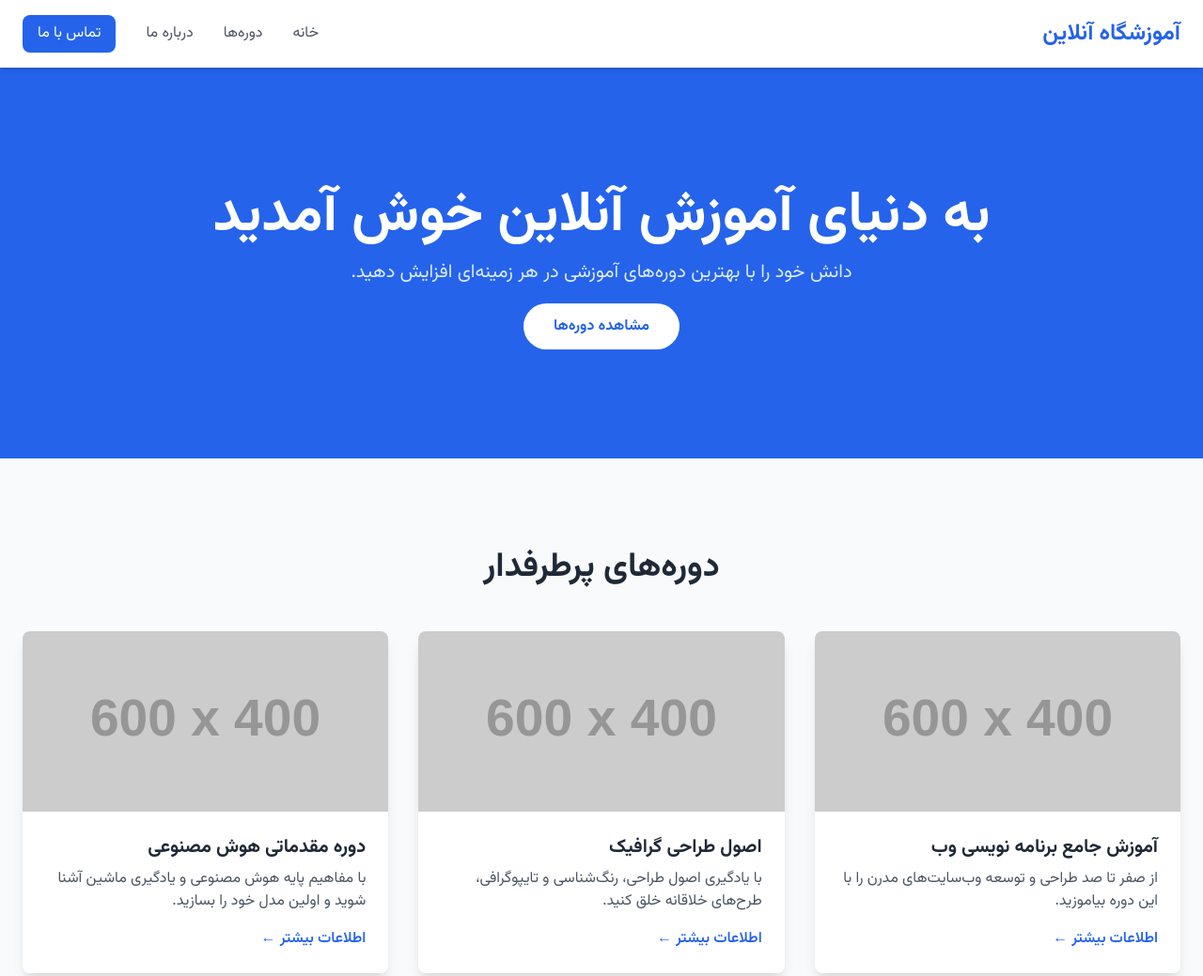
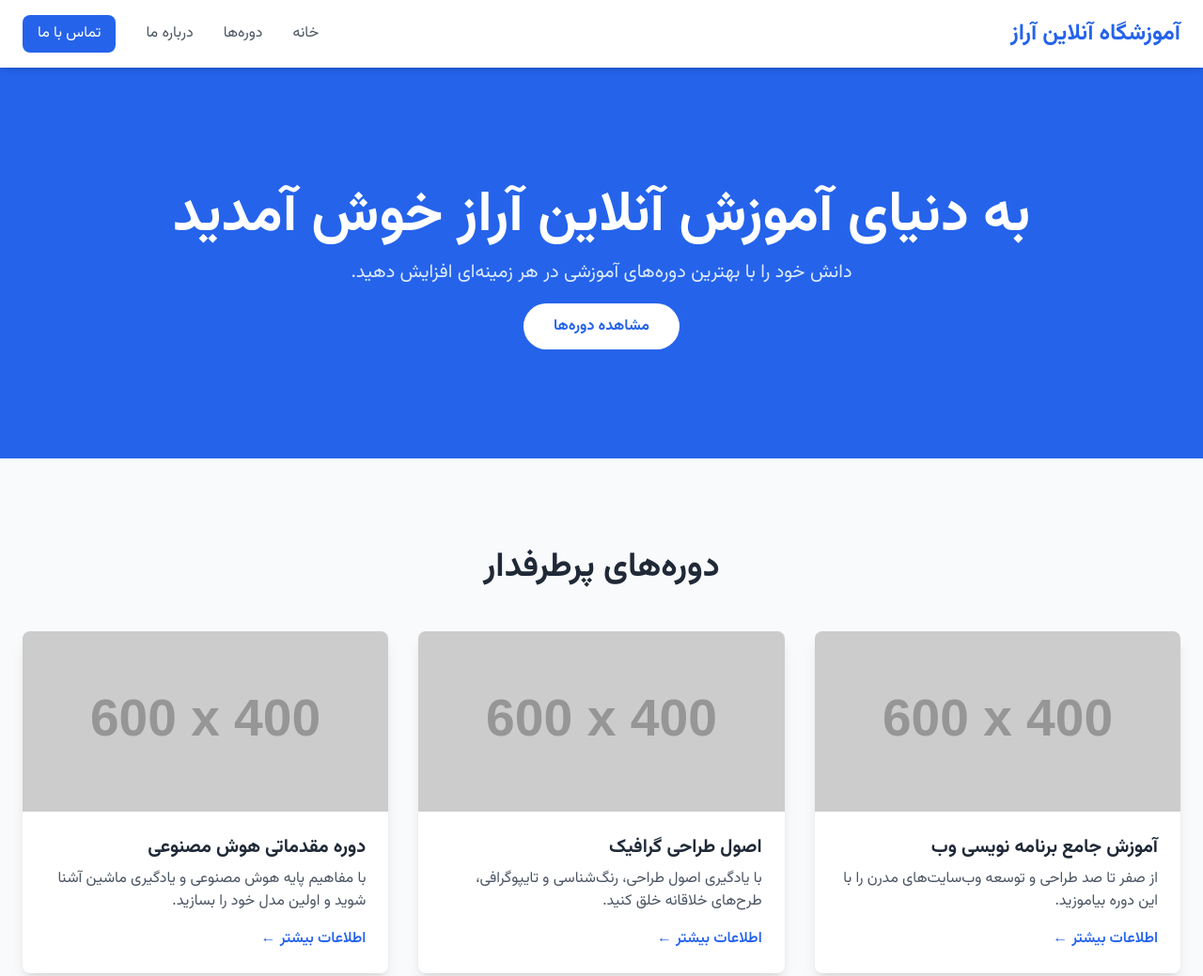
Before and after one commit to 545057/545057.github.io, a plain HTML site: page index.html in a window 1280 px wide. Shown: the top 1039 px of the page at 94% size. Drawn offline with nearby package versions, Linux system fonts and the light colour scheme; placeholder pictures from the web are drawn by us.

Commit message:
Update index.html

```diff
--- a/index.html
+++ b/index.html
@@ -29,7 +29,7 @@
     <!-- Header Section -->
     <header class="bg-white shadow-md sticky top-0 z-50">
         <nav class="container mx-auto px-6 py-4 flex justify-between items-center">
-            <a href="#" class="text-2xl font-bold text-blue-600">آموزشگاه آنلاین</a>
+            <a href="#" class="text-2xl font-bold text-blue-600"> آموزشگاه آنلاین آراز</a>
 
             <!-- Desktop Menu -->
             <div class="hidden md:flex items-center space-x-reverse space-x-8">
@@ -62,7 +62,7 @@
         <!-- Hero Section -->
         <section id="home" class="bg-blue-600 text-white text-center py-20 md:py-32">
             <div class="container mx-auto px-6">
-                <h1 class="text-4xl md:text-6xl font-bold mb-4 leading-tight">به دنیای آموزش آنلاین خوش آمدید</h1>
+                <h1 class="text-4xl md:text-6xl font-bold mb-4 leading-tight">به دنیای آموزش آنلاین آراز خوش آمدید</h1>
                 <p class="text-lg md:text-xl mb-8 text-blue-100">دانش خود را با بهترین دوره‌های آموزشی در هر زمینه‌ای افزایش دهید.</p>
                 <a href="#courses" class="bg-white text-blue-600 font-bold py-3 px-8 rounded-full hover:bg-blue-100 transition duration-300 transform hover:scale-105">مشاهده دوره‌ها</a>
             </div>
```
